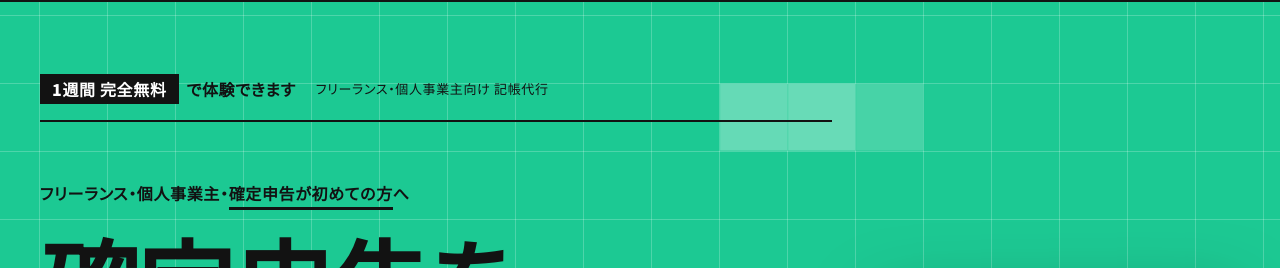
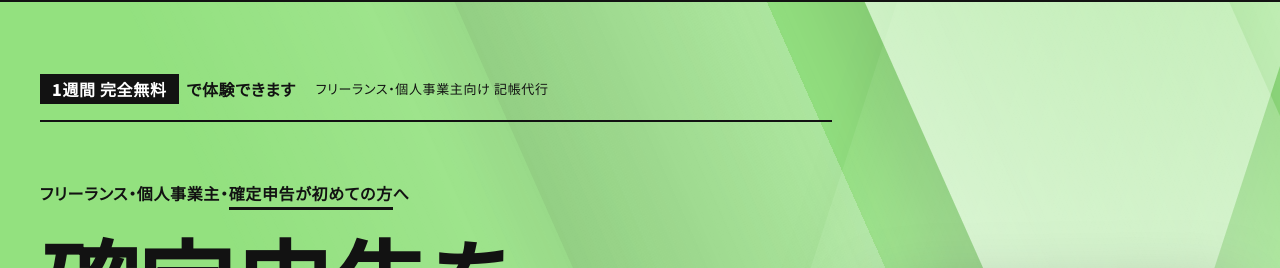
Before and after one commit to SYUSOCHASO/n-free-lp-sample2, a plain HTML site: page index.html in a window 1280 px wide. Shown: the part 78-346 px from the top of the page. Drawn offline with nearby package versions, Linux system fonts and the light colour scheme; grey boxes are pictures that could not be loaded.

Commit message:
ヒーロー背景を「奥行きのある面の重なり」に変更し、色面を薄い黄緑に
Co-Authored-By: Claude Fable 5.2 <noreply@anthropic.com>

```diff
--- a/script.js
+++ b/script.js
@@ -285,73 +285,52 @@ $(function(){
 })();
 
 /* ------------------------------------------------------------
-   背景B：帳簿のマス目。ゆっくり斜めに流れ、行ごとにマスが順に点灯する
+   背景B：奥行きのある面の重なり。マウス・スクロール・スマホの傾きに合わせて面をずらす
+   （面の形と漂う動きは CSS。ここでは --px / --py を -1〜1 で更新するだけ）
 ------------------------------------------------------------ */
 (function () {
-    var reduce = window.matchMedia && window.matchMedia('(prefers-reduced-motion: reduce)').matches;
-    Array.prototype.forEach.call(document.querySelectorAll('.hero, .sec-final'), function (host) {
-        var canvas = document.createElement('canvas');
-        canvas.className = 'bg-canvas';
-        canvas.setAttribute('aria-hidden', 'true');
-        host.insertBefore(canvas, host.firstChild);
-        var ctx = canvas.getContext('2d');
-        if (!ctx) return;
-        var w = 0, h = 0, cell = 64, dpr = 1, cells = [], nextRun = 0, running = false;
+    var hosts = Array.prototype.map.call(document.querySelectorAll('.hero, .sec-final'), function (host) {
+        var wrap = document.createElement('div');
+        wrap.className = 'bg-planes';
+        wrap.setAttribute('aria-hidden', 'true');
+        wrap.innerHTML = '<span><i></i></span><span><i></i></span><span><i></i></span><span><i></i></span>';
+        host.insertBefore(wrap, host.firstChild);
+        return { host: host, wrap: wrap, x: 0, y: 0 };
+    });
+    if (window.matchMedia && window.matchMedia('(prefers-reduced-motion: reduce)').matches) return;
 
-        function resize() {
-            dpr = Math.min(window.devicePixelRatio || 1, 2);
-            w = host.clientWidth; h = host.clientHeight;
-            cell = w < 768 ? 46 : 68;
-            canvas.width = Math.round(w * dpr); canvas.height = Math.round(h * dpr);
-        }
-        function draw(now) {
-            var sx = now * 0.014, sy = now * 0.008;           // マス目全体が流れる量
-            ctx.setTransform(dpr, 0, 0, dpr, 0, 0);
-            ctx.clearRect(0, 0, w, h);
+    var aimX = 0, aimY = 0, running = false;
+    function clamp(v) { return Math.max(-1, Math.min(1, v)); }
+    function frame() {
+        var moving = false;
+        hosts.forEach(function (h) {
+            var r = h.host.getBoundingClientRect();
+            if (r.bottom < 0 || r.top > window.innerHeight) return;
+            // スクロールで画面内を通過する位置（-1〜1）を縦のずれに足す
+            var ty = clamp(aimY + (r.top + r.height / 2 - window.innerHeight / 2) / window.innerHeight);
+            h.x += (aimX - h.x) * 0.08;
+            h.y += (ty - h.y) * 0.08;
+            if (Math.abs(aimX - h.x) > 0.002 || Math.abs(ty - h.y) > 0.002) moving = true;
+            h.wrap.style.setProperty('--px', h.x.toFixed(4));
+            h.wrap.style.setProperty('--py', h.y.toFixed(4));
+        });
+        if (moving) requestAnimationFrame(frame); else running = false;
+    }
+    function kick() { if (!running) { running = true; requestAnimationFrame(frame); } }
 
-            // 新しい「記入」を始める：ある行の左から右へ、マスが順に点く
-            if (now >= nextRun) {
-                var row = Math.floor((sy + Math.random() * h) / cell);
-                var col = Math.floor((sx + Math.random() * w * 0.8) / cell);
-                var len = 4 + Math.floor(Math.random() * 8);
-                var dark = Math.random() < 0.3;
-                for (var i = 0; i < len; i++) cells.push({ c: col + i, r: row, born: now + i * 80, dark: dark });
-                nextRun = now + 500 + Math.random() * 900;
-            }
-            cells = cells.filter(function (k) { return now - k.born < 2200; });
-            cells.forEach(function (k) {
-                var age = now - k.born;
-                if (age < 0) return;
-                var a = age < 160 ? age / 160 : 1 - (age - 160) / 2040;
-                ctx.fillStyle = k.dark ? 'rgba(0,0,0,' + (0.10 * a) + ')' : 'rgba(255,255,255,' + (0.34 * a) + ')';
-                ctx.fillRect(k.c * cell - sx + 1, k.r * cell - sy + 1, cell - 1, cell - 1);
-            });
-
-            // 罫線
-            ctx.strokeStyle = 'rgba(255,255,255,0.22)';
-            ctx.lineWidth = 1;
-            ctx.beginPath();
-            for (var x = -(sx % cell); x < w; x += cell) { ctx.moveTo(Math.round(x) + 0.5, 0); ctx.lineTo(Math.round(x) + 0.5, h); }
-            for (var y = -(sy % cell); y < h; y += cell) { ctx.moveTo(0, Math.round(y) + 0.5); ctx.lineTo(w, Math.round(y) + 0.5); }
-            ctx.stroke();
-        }
-        function visible() {
-            var r = host.getBoundingClientRect();
-            return r.bottom > 0 && r.top < window.innerHeight && !document.hidden;
-        }
-        function loop(now) {
-            if (!visible()) { running = false; return; }   // 画面外では止めて、電池を使わない
-            draw(now);
-            requestAnimationFrame(loop);
-        }
-        function start() { if (!running && !reduce && visible()) { running = true; requestAnimationFrame(loop); } }
-
-        resize();
-        if (window.ResizeObserver) { new ResizeObserver(function () { resize(); if (reduce) draw(0); }).observe(host); }
-        window.addEventListener('resize', resize);
-        if (reduce) { draw(0); return; }
-        window.addEventListener('scroll', start, { passive: true });
-        document.addEventListener('visibilitychange', start);
-        start();
+    window.addEventListener('pointermove', function (e) {
+        if (e.pointerType !== 'mouse') return;
+        aimX = clamp((e.clientX / window.innerWidth - 0.5) * 2);
+        aimY = clamp((e.clientY / window.innerHeight - 0.5) * 2) * 0.6;
+        kick();
+    }, { passive: true });
+    window.addEventListener('deviceorientation', function (e) {
+        if (e.gamma === null || e.beta === null) return;
+        aimX = clamp(e.gamma / 25);
+        aimY = clamp((e.beta - 45) / 35) * 0.6;
+        kick();
     });
+    window.addEventListener('scroll', kick, { passive: true });
+    window.addEventListener('resize', kick);
+    kick();
 })();
--- a/style.css
+++ b/style.css
@@ -628,5 +628,31 @@ main { overflow-x: clip; }
   .sec-final .btn-cta { min-height: 88px; }
 }
 
-/* 背景B：帳簿のマス目がゆっくり流れ、マスが 1 つずつ記入されるように点灯する（描画は script.js） */
-.bg-canvas { position: absolute; inset: 0; width: 100%; height: 100%; pointer-events: none; }
+/* sample1・sample2 共通：色面を薄い黄緑にする。白文字が読めなくなる 2 行目の見出しは、墨の帯の上に白文字で置く */
+:root { --c-green: #93e17f; }
+.hero-title-accent { isolation: isolate; padding: 0 .1em; color: #fff; animation: wipe-right .8s cubic-bezier(.77, 0, .18, 1) 1.45s both; }
+.hero-title-accent::after { z-index: -1; inset: 6% 0 4% 0; transform: none; animation: none; }
+.hero-subtitle strong { background-image: linear-gradient(rgba(255, 255, 255, .85), rgba(255, 255, 255, .85)); }
+
+/* 背景B：半透明の大きな面が奥行きをもって重なり、ゆっくり漂う。
+   マウス・スクロール・スマホの傾きに合わせて、手前の面ほど大きくずれる（ずらす量は script.js が --px / --py に入れる） */
+.bg-planes { position: absolute; inset: 0; pointer-events: none; --px: 0; --py: 0; }
+.bg-planes span { position: absolute; inset: 0; transform: translate3d(calc(var(--px) * var(--k) * 1px), calc(var(--py) * var(--k) * 1px), 0); will-change: transform; }
+.bg-planes i { position: absolute; display: block; animation: plane-in 1.6s var(--ease-out) both, plane-drift var(--t) ease-in-out 1.6s infinite alternate; }
+.bg-planes span:nth-child(1) { --k: 12; }
+.bg-planes span:nth-child(1) i { --r: -24deg; --t: 19s; --dx: 3%; --dy: -2%; --from: -60%; left: 26%; top: -60%; width: 46%; height: 220%; background: linear-gradient(90deg, rgba(255, 255, 255, 0), rgba(255, 255, 255, .26)); animation-delay: .2s, 1.8s; }
+.bg-planes span:nth-child(2) { --k: 26; }
+.bg-planes span:nth-child(2) i { --r: -24deg; --t: 15s; --dx: -4%; --dy: 2%; --from: 70%; left: 52%; top: -60%; width: 34%; height: 220%; background: linear-gradient(90deg, rgba(18, 18, 18, .1), rgba(18, 18, 18, 0) 70%); box-shadow: -30px 0 60px rgba(0, 0, 0, .06); animation-delay: .4s, 2s; }
+.bg-planes span:nth-child(3) { --k: 46; }
+.bg-planes span:nth-child(3) i { --r: 18deg; --t: 22s; --dx: 5%; --dy: 3%; --from: 80%; left: 60%; top: -70%; width: 30%; height: 240%; background: linear-gradient(270deg, rgba(255, 255, 255, .42), rgba(255, 255, 255, .06)); box-shadow: 30px 0 70px rgba(0, 0, 0, .07); animation-delay: .6s, 2.2s; }
+.bg-planes span:nth-child(4) { --k: 72; }
+.bg-planes span:nth-child(4) i { --r: -24deg; --t: 13s; --dx: -6%; --dy: -3%; --from: 90%; left: 84%; top: -60%; width: 26%; height: 220%; background: linear-gradient(90deg, rgba(255, 255, 255, .55), rgba(255, 255, 255, .2)); box-shadow: -40px 0 80px rgba(0, 0, 0, .1); animation-delay: .8s, 2.4s; }
+@keyframes plane-in { from { opacity: 0; translate: var(--from) 0; } to { opacity: 1; translate: 0 0; } }
+@keyframes plane-drift { from { transform: rotate(var(--r)) translate3d(0, 0, 0); } to { transform: rotate(var(--r)) translate3d(var(--dx), var(--dy), 0); } }
+.bg-planes i { transform: rotate(var(--r)); }
+@media (max-width: 768px) {
+  .bg-planes span:nth-child(1) i { left: -10%; width: 70%; }
+  .bg-planes span:nth-child(2) i { left: 30%; width: 56%; }
+  .bg-planes span:nth-child(3) i { left: 44%; width: 50%; }
+  .bg-planes span:nth-child(4) i { left: 78%; width: 50%; }
+}
```
